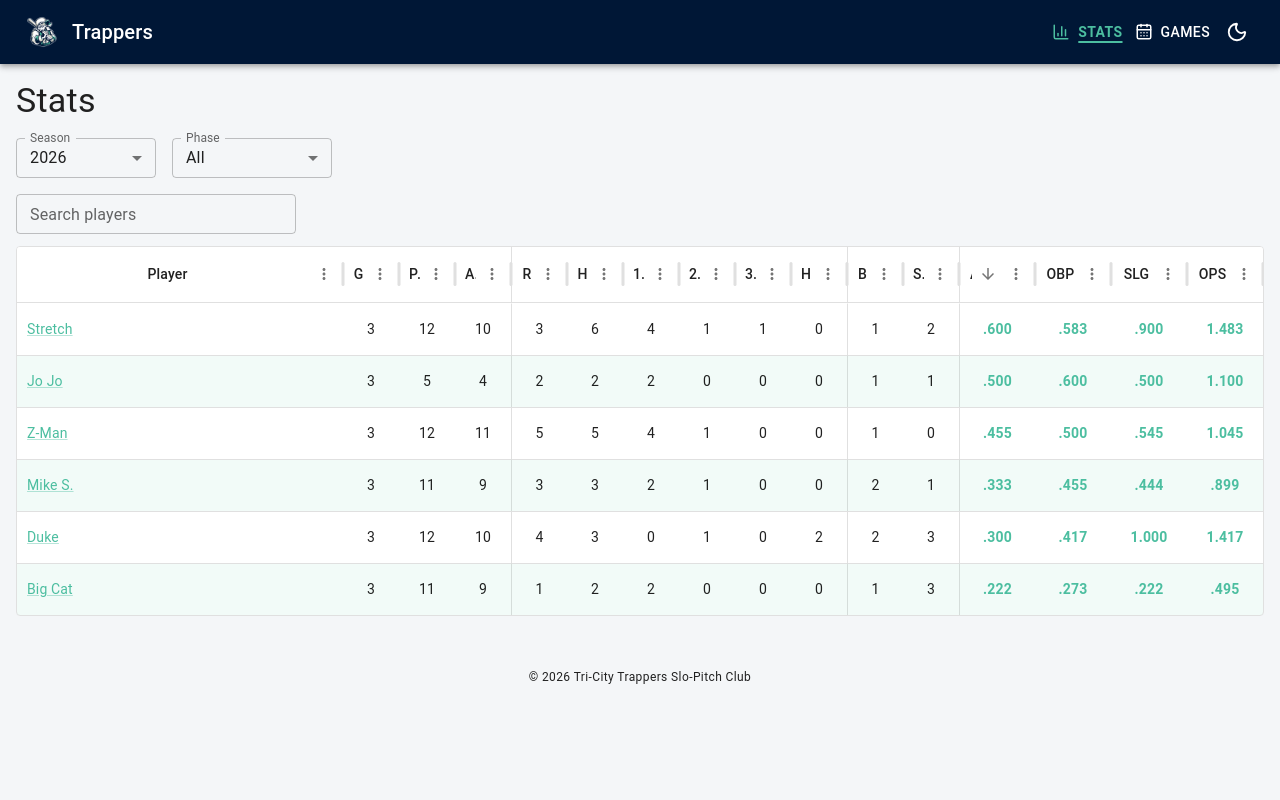
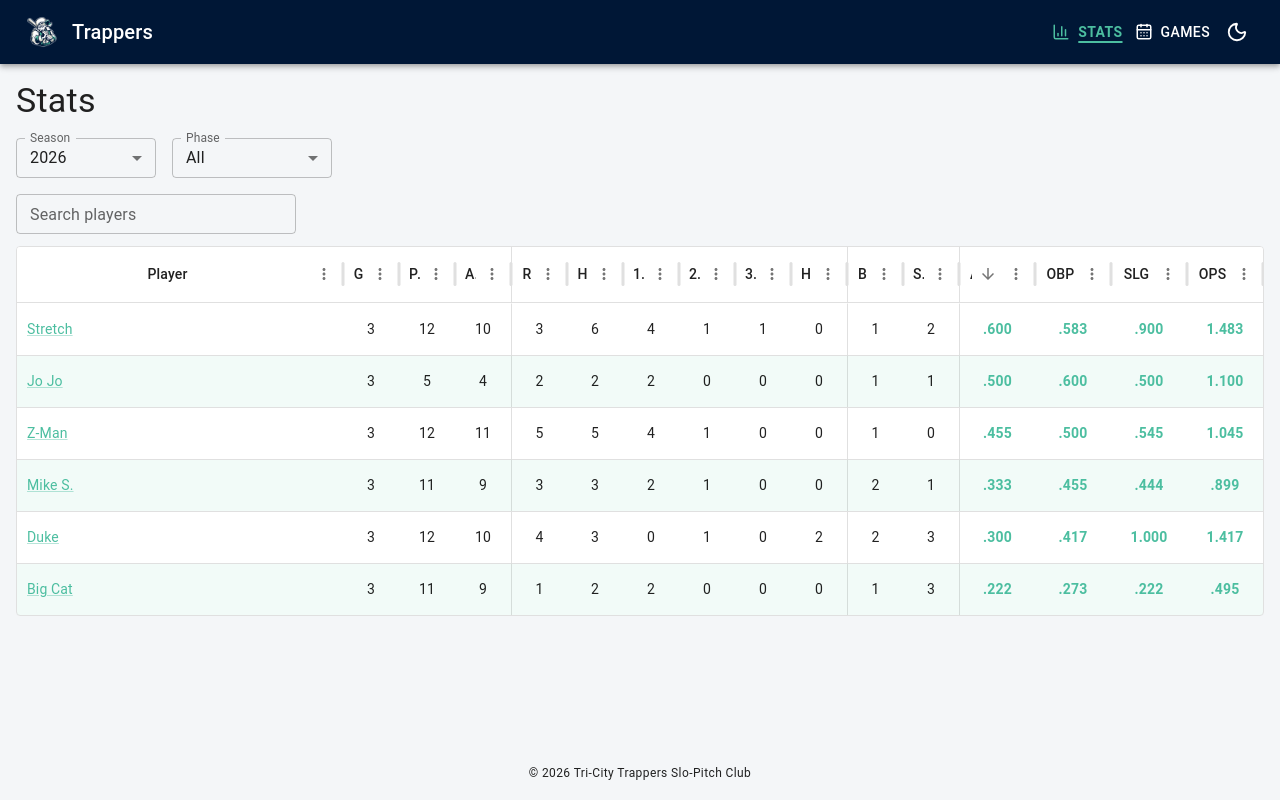
Before and after one commit to ZedLove/trappers-stats, a React (Vite) app: page / in a window 1280 px wide. Built offline with nearby package versions, Linux system fonts and the light colour scheme.

Commit message:
feat: pin footer to the bottom of the viewport

```diff
--- a/src/site/App.tsx
+++ b/src/site/App.tsx
@@ -25,7 +25,7 @@ export default function App() {
   };
 
   return (
-    <>
+    <Box sx={{ display: 'flex', flexDirection: 'column', minHeight: '100vh' }}>
       <AppBar position="sticky">
         <Toolbar>
           <Box
@@ -76,15 +76,15 @@ export default function App() {
           </IconButton>
         </Toolbar>
       </AppBar>
-      <Box component="main" sx={{ p: { xs: 1.5, sm: 2 } }}>
+      <Box component="main" sx={{ p: { xs: 1.5, sm: 2 }, flexGrow: 1 }}>
         <SiteBreadcrumbs />
         <Outlet />
-        <Box component="footer" sx={{ mt: 4, py: 2, textAlign: 'center' }}>
-          <Typography variant="caption" color="text.secondary">
-            © 2026 Tri-City Trappers Slo-Pitch Club
-          </Typography>
-        </Box>
       </Box>
-    </>
+      <Box component="footer" sx={{ py: 2, textAlign: 'center' }}>
+        <Typography variant="caption" color="text.secondary">
+          © 2026 Tri-City Trappers Slo-Pitch Club
+        </Typography>
+      </Box>
+    </Box>
   );
 }
```
